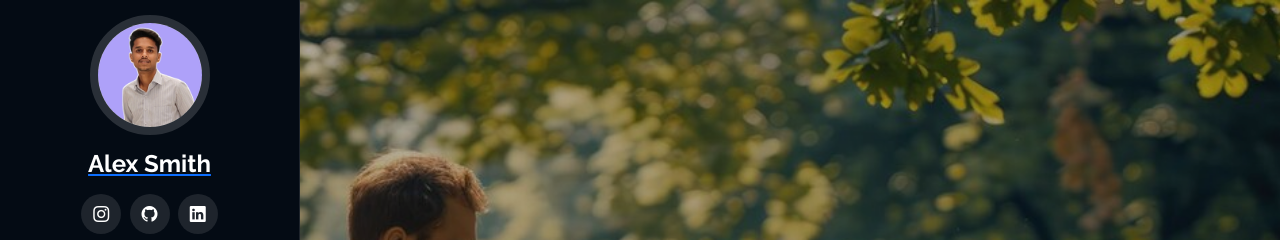
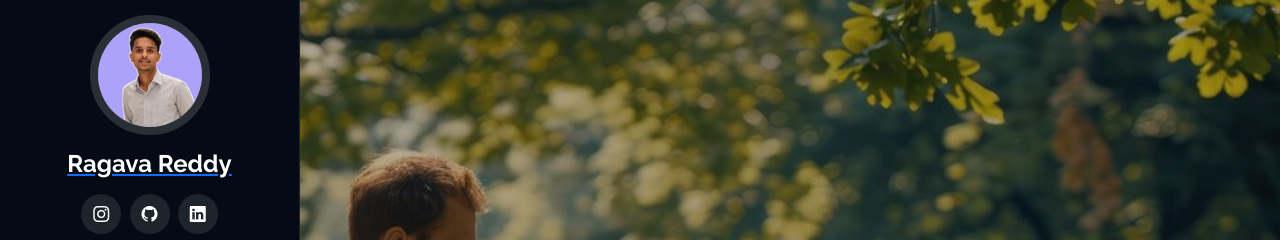
Before and after one commit to ragav880/portfolio, a plain HTML site: page index.html in a window 1280 px wide. Shown: the top 240 px of the page. Drawn offline with nearby package versions, Linux system fonts and the light colour scheme.

Commit message:
Update index.html

```diff
--- a/index.html
+++ b/index.html
@@ -49,7 +49,7 @@
     <a href="index.html" class="logo d-flex align-items-center justify-content-center">
       <!-- Uncomment the line below if you also wish to use an image logo -->
       <!-- <img src="assets/img/logo.png" alt=""> -->
-      <h1 class="sitename">Alex Smith</h1>
+      <h1 class="sitename">Ragava Reddy</h1>
     </a>
 
     <div class="social-links text-center">
```
